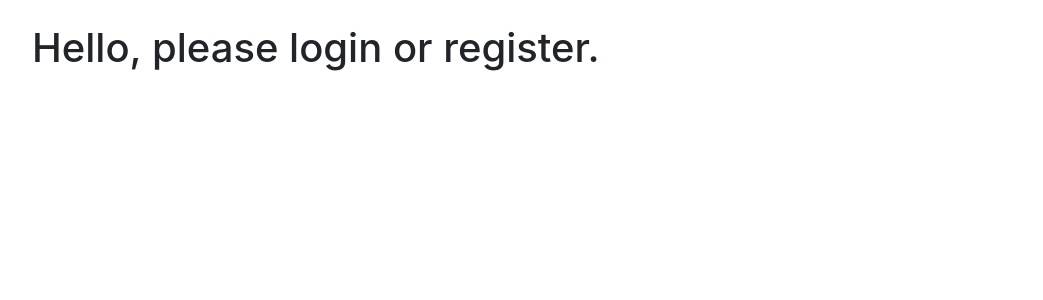
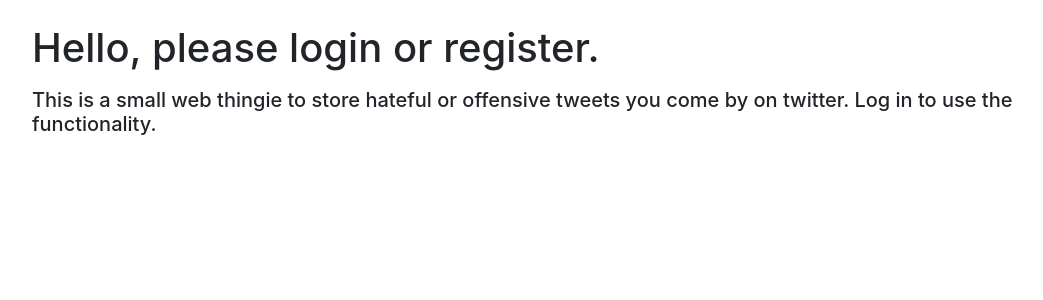
Before and after one commit to Banskumansku/tsoha2019vihapuhekanta, a Flask app: template application/templates/index.html in a window 1280 px wide. Shown: the part 56-356 px from the top of the page, without its empty margins (53-1096 px from the left). Run offline with Flask 2, Linux system fonts and the light colour scheme; the template is opened without the code that fills it: values that come from a table or form of the project are taken from there, others are empty; data comes from the database, SQL or seed files in the repository; both versions use the stored data as it was after the commit; parts of the project's set-up code (start-up, migrations or seed data) failed here and were passed over; some libraries are stand-ins or nearby versions.

Commit message:
Fixed non logged in user functionality

```diff
--- a/application/templates/index.html
+++ b/application/templates/index.html
@@ -44,5 +44,14 @@
         <h1>
             Hello, please login or register.
         </h1>
+        <p>
+
+        </p>
+        <div>
+            <h5>
+                This is a small web thingie to store hateful or offensive tweets you come by on twitter. Log in to use
+                the functionality.
+            </h5>
+        </div>
     {% endif %}
 {% endblock %}
--- a/application/views.py
+++ b/application/views.py
@@ -10,8 +10,10 @@ from application.votes.views import add_vote
 
 
 @app.route("/")
-@login_required
 def index():
+    if not current_user.is_authenticated:
+        return render_template("index.html")
+
     most_votes = Vote.find_users_most_voted_tweet(current_user.id)
     least_votes = Vote.find_users_least_voted_tweet(current_user.id)
     try:
```
Also changed, not shown: application/tweets.db. Lines whose indentation alone changed are shown as unchanged.
